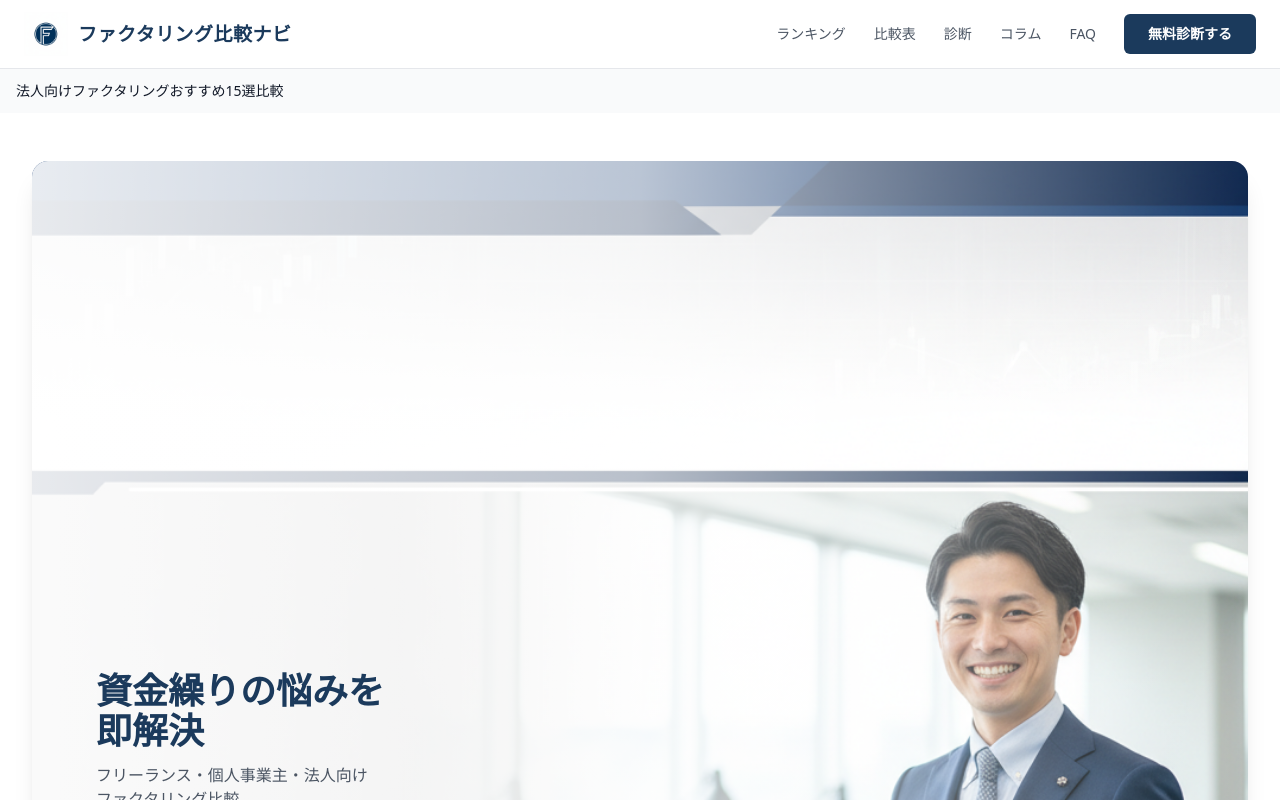
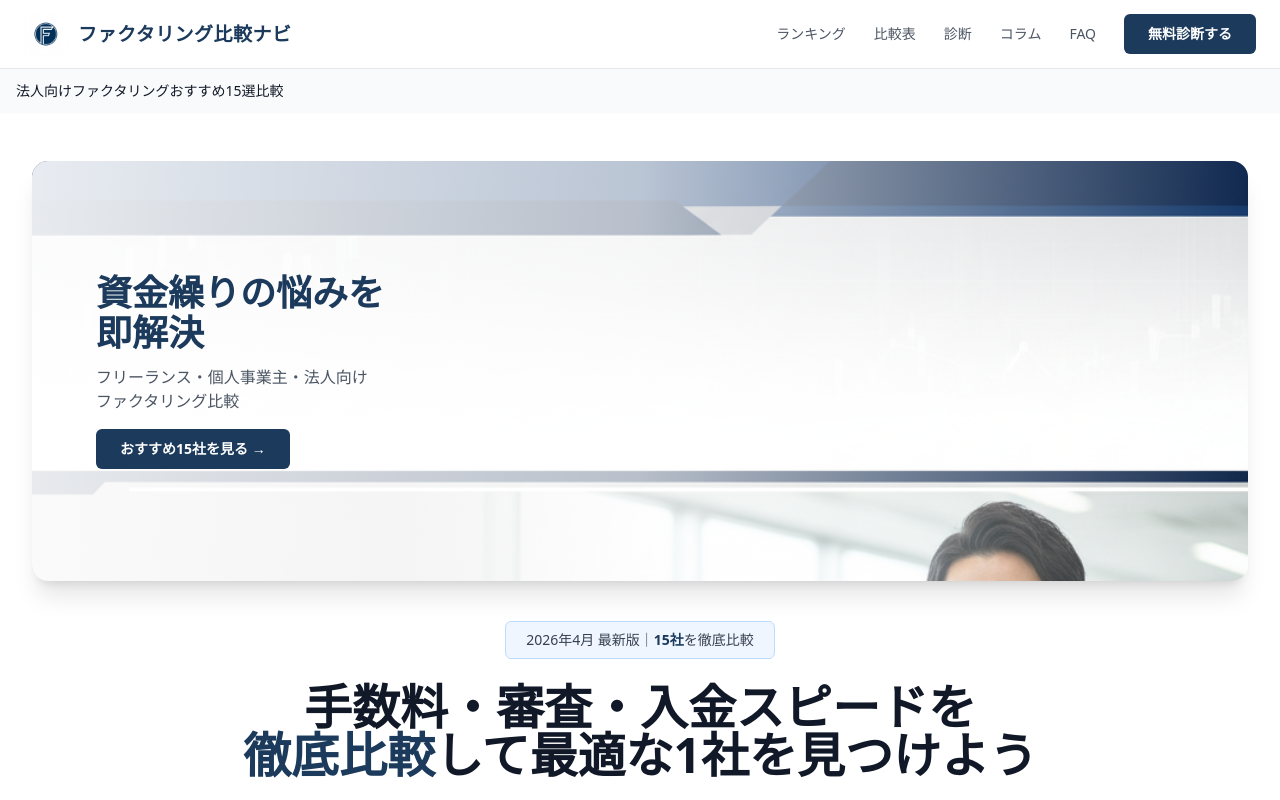
Before and after one commit to webmaster0818/corp-factoring, a Next.js app: page / in a window 1280 px wide. Shown: the top 800 px of the page. Built offline with nearby package versions, Linux system fonts and the light colour scheme.

Commit message:
ヒーロー画像: 上下白余白をクロップ（maxHeight制限）

```diff
--- a/app/page.tsx
+++ b/app/page.tsx
@@ -31,11 +31,11 @@ export default function Home() {
       <section className="bg-white">
         <div className="max-w-7xl mx-auto px-4 sm:px-6 lg:px-8 pt-8 pb-12 lg:pt-12 lg:pb-20">
           {/* Eyecatch Image with Text Overlay */}
-          <div className="relative rounded-2xl overflow-hidden shadow-xl mb-10 mx-auto">
+          <div className="relative rounded-2xl overflow-hidden shadow-xl mb-10 mx-auto" style={{ maxHeight: '420px' }}>
             <img
               src="/images/hero-eyecatch-v3.png"
               alt="法人向けファクタリングおすすめ15選 - 手数料・審査・入金スピード徹底比較2026年最新版"
-              className="w-full h-auto"
+              className="w-full h-full object-cover object-center"
               width="1344"
               height="768"
             />
```
